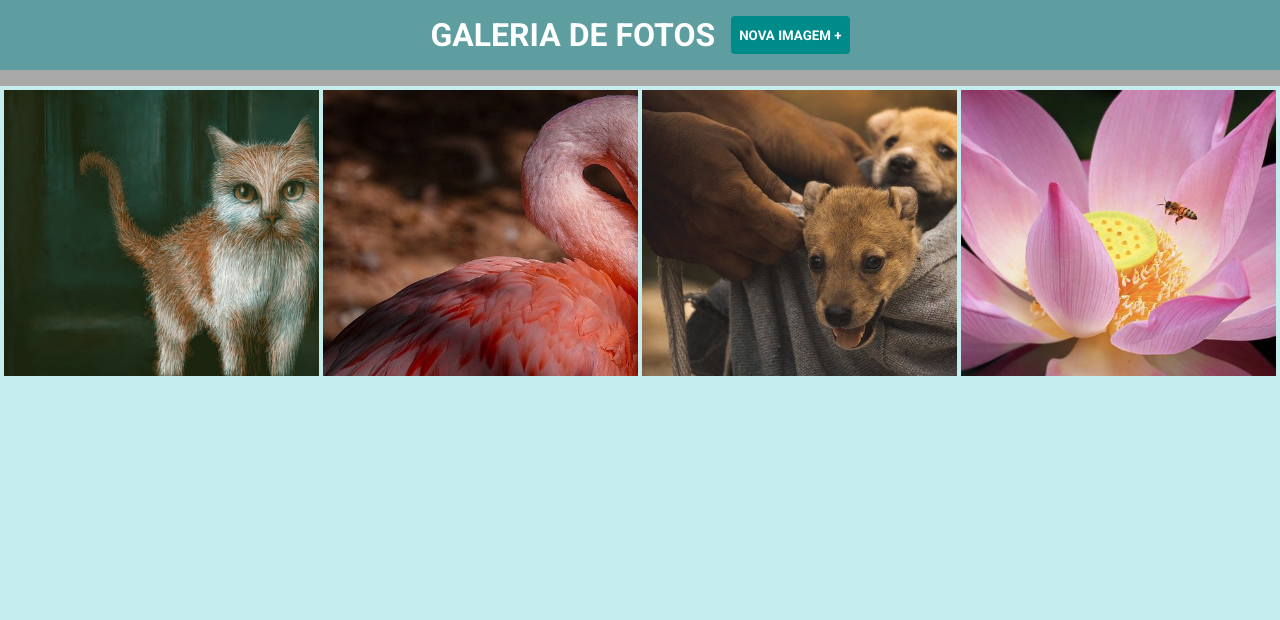
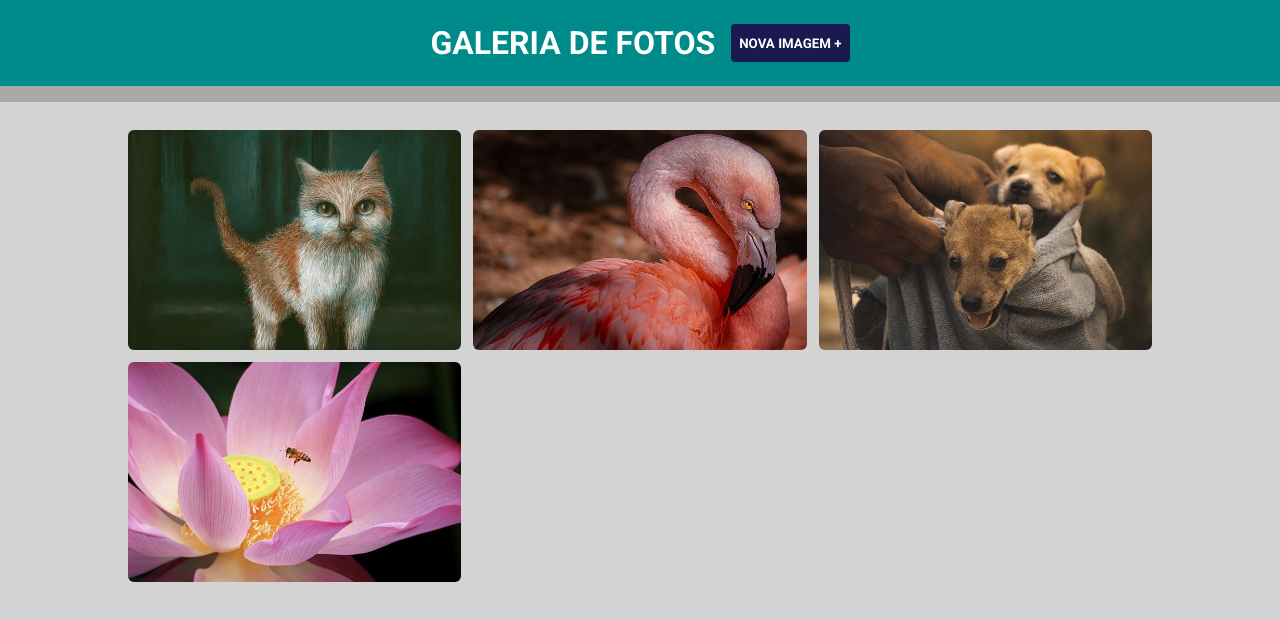
Before and after one commit to guicamargo19/galeria_de_fotos, a plain HTML site: page index.html in a window 1280 px wide. Drawn offline with nearby package versions, Linux system fonts and the light colour scheme.

Commit message:
Atualizado README.md e alterado CSS

```diff
--- a/index.html
+++ b/index.html
@@ -21,6 +21,7 @@
     <button type="submit">Adicionar</button>
     <button type="reset" id="cancel-button">Cancelar</button>
   </form>
+  <div class="container">
     <ul>
       <li>
         <img src="./images/foto1.jpg" alt="Pintura de um gato">
@@ -47,6 +48,7 @@
         </div>
       </li>
     </ul>
+  </div>
   <script src="https://code.jquery.com/jquery-3.7.1.min.js"></script>
   <script src="./main.js"></script>
 </body>
--- a/style.css
+++ b/style.css
@@ -6,12 +6,12 @@
 }
 
 body {
-    background-color:rgb(197, 237, 238);
+    background-color:lightgray;
 }
 
 header {
-    background-color: cadetblue;
-    padding: 16px 0;
+    background-color: darkcyan;
+    padding: 24px 0;
     color: #fff;
     display: flex;
     border-bottom: 16px solid darkgray;
@@ -25,7 +25,7 @@ header button {
 }
 
 form {
-    background-color: gainsboro;
+    background-color: lightgray;
     padding: 24px 0;
     display: none;
     text-align: center;
@@ -48,7 +48,7 @@ input, button {
 }
 
 button {
-    background-color: darkcyan;
+    background-color: rgb(25, 26, 79);
     border: none;
     color: #fff;
     border-radius: 4px;
@@ -58,38 +58,45 @@ button {
 }
 
 button:hover {
-    background-color: rgb(1, 93, 93);
+    background-color: darkblue;
+}
+
+.container {
+    max-width: 1024px;
+    width: 100%;
+    margin: 0 auto;
+    margin-top: 28px;
 }
 
 ul {
-    display: flex;
-    flex-wrap: wrap;
-    padding-right: 4px;
+    display: grid;
+    grid-template-columns: 1fr 1fr 1fr;
+    column-gap: 12px;
 }
 
 ul li {
-    max-width: 25%;
+    width: 100%;
+    position: relative;
+    height: 220px;
+    margin-bottom: 12px;
     list-style: none;
-    position: relative;
-    max-height: 290px;
-    overflow-y: hidden;
-    padding-top: 4px;
-    padding-left: 4px;
-    overflow-x: hidden;
 }
 
 ul li img {
     height: 100%;
+    width: 100%;
+    border-radius: 6px;
 }
 
 .imagem-link {
-    padding: 16px;
+    padding: 14px;
     background-color: rgba(0, 0, 0, 0.4);
     position: absolute;
     bottom: 0;
     left: 0;
     width: 100%;
     opacity: 0;
+    border-radius: 6px;
     transition: all ease .6s;
 }
 
```
Also changed, not shown: 2 other files. Lines whose indentation alone changed are shown as unchanged.
